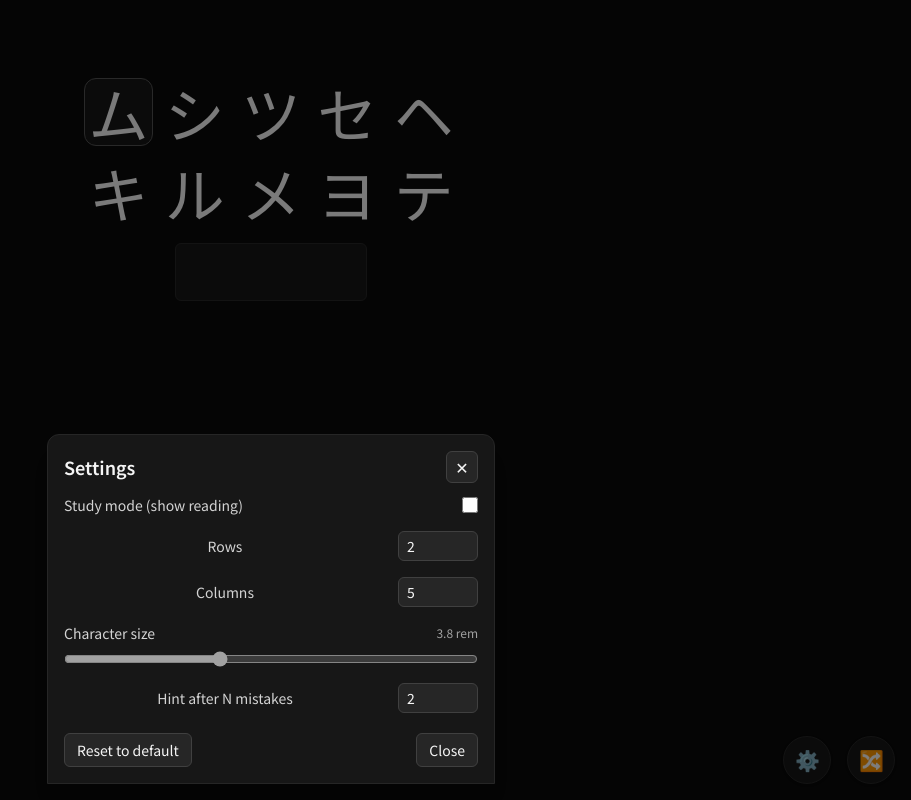
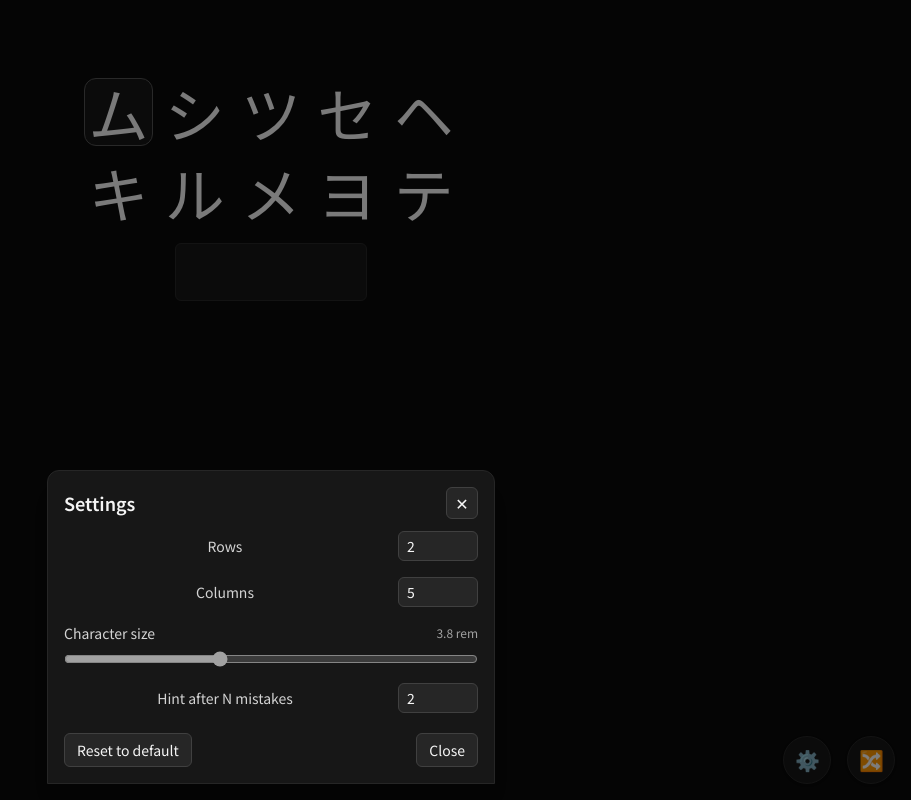
Before and after one commit to paltin/katakana, a React (Vite) app: page / in a window 1280 px wide. Both pictures are taken after a click on the button "⚙️". Shown: the whole page, without its empty margins (369-1280 px from the left). Built offline with nearby package versions, Linux system fonts and the light colour scheme.

Commit message:
ux: remove Study checkbox; add space-to-show hint (keydown shows, keyup hides); reading aligned above current column

```diff
--- a/src/App.tsx
+++ b/src/App.tsx
@@ -6,7 +6,7 @@ import { SettingsProvider, useSettings } from './context/SettingsContext';
 import { useTrainer } from './hooks/useTrainer';
 import './style.css';
 
-import { useState } from 'react';
+import { useEffect, useState } from 'react';
 
 export default function App() {
   return (
@@ -28,6 +28,28 @@ function InnerApp() {
     reshuffle,
   } = useTrainer();
   const { settings } = useSettings();
+  const [spaceDown, setSpaceDown] = useState(false);
+
+  useEffect(() => {
+    const onKeyDown = (e: KeyboardEvent) => {
+      if (e.code === 'Space' || e.key === ' ' || e.key === 'Spacebar') {
+        e.preventDefault();
+        setSpaceDown(true);
+      }
+    };
+    const onKeyUp = (e: KeyboardEvent) => {
+      if (e.code === 'Space' || e.key === ' ' || e.key === 'Spacebar') {
+        e.preventDefault();
+        setSpaceDown(false);
+      }
+    };
+    window.addEventListener('keydown', onKeyDown);
+    window.addEventListener('keyup', onKeyUp);
+    return () => {
+      window.removeEventListener('keydown', onKeyDown);
+      window.removeEventListener('keyup', onKeyUp);
+    };
+  }, []);
   const [settingsOpen, setSettingsOpen] = useState(false);
 
   return (
@@ -38,7 +60,7 @@ function InnerApp() {
           fontRem={settings.charRem}
           currentCol={currentIndex % settings.cols}
           text={current ? current.romaji : ''}
-          show={!!((showHint || settings.study) && current)}
+          show={!!((showHint || spaceDown) && current)}
         />
         <KanaGrid
           items={selection}
--- a/src/components/SettingsPanel.tsx
+++ b/src/components/SettingsPanel.tsx
@@ -25,16 +25,6 @@ export function SettingsPanel({ open, onClose }: Props) {
         </div>
 
         <div className="space-y-4">
-          <label className="flex items-center justify-between gap-3">
-            <span className="text-sm text-neutral-300">Study mode (show reading)</span>
-            <input
-              type="checkbox"
-              checked={settings.study}
-              onChange={(e) => update({ study: e.target.checked })}
-              className="h-4 w-4 accent-neutral-400"
-            />
-          </label>
-
           <label className="grid grid-cols-[1fr_auto] items-center gap-3">
             <span className="text-sm text-neutral-300">Rows</span>
             <input
```
